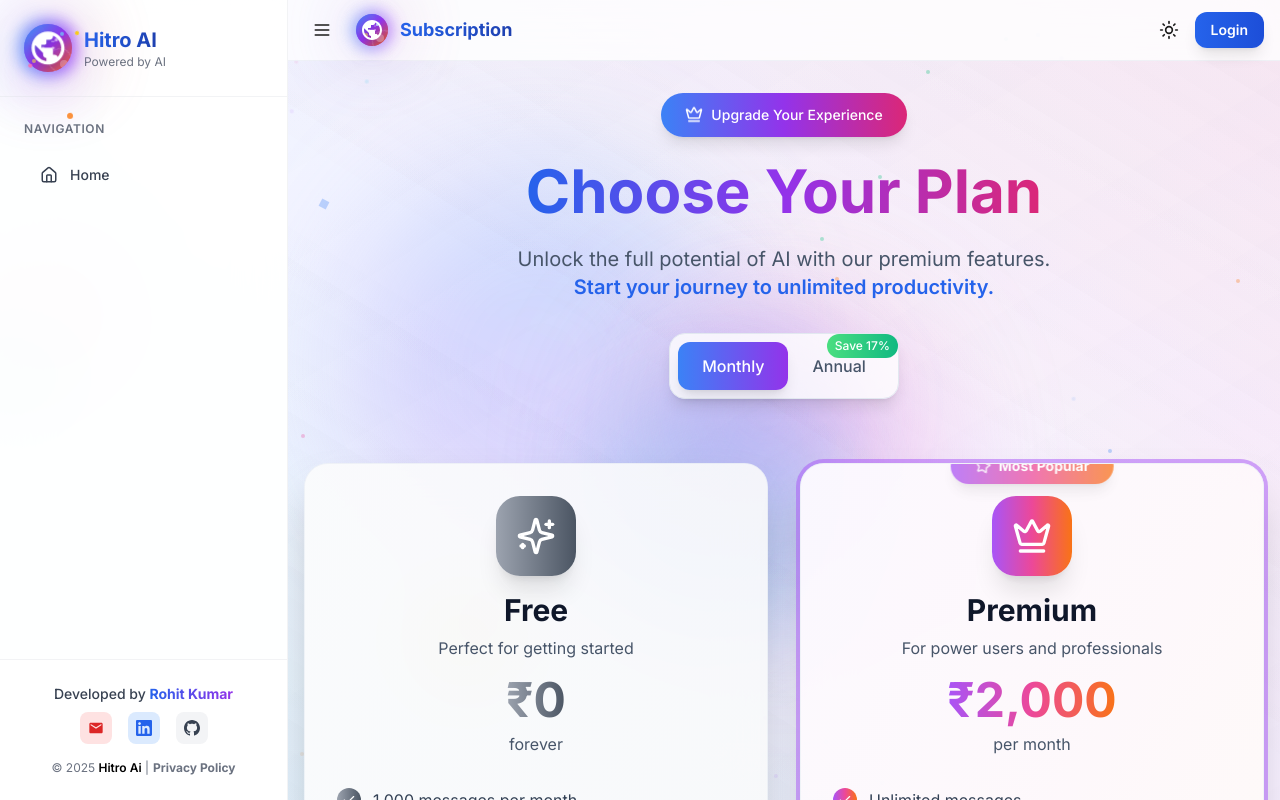
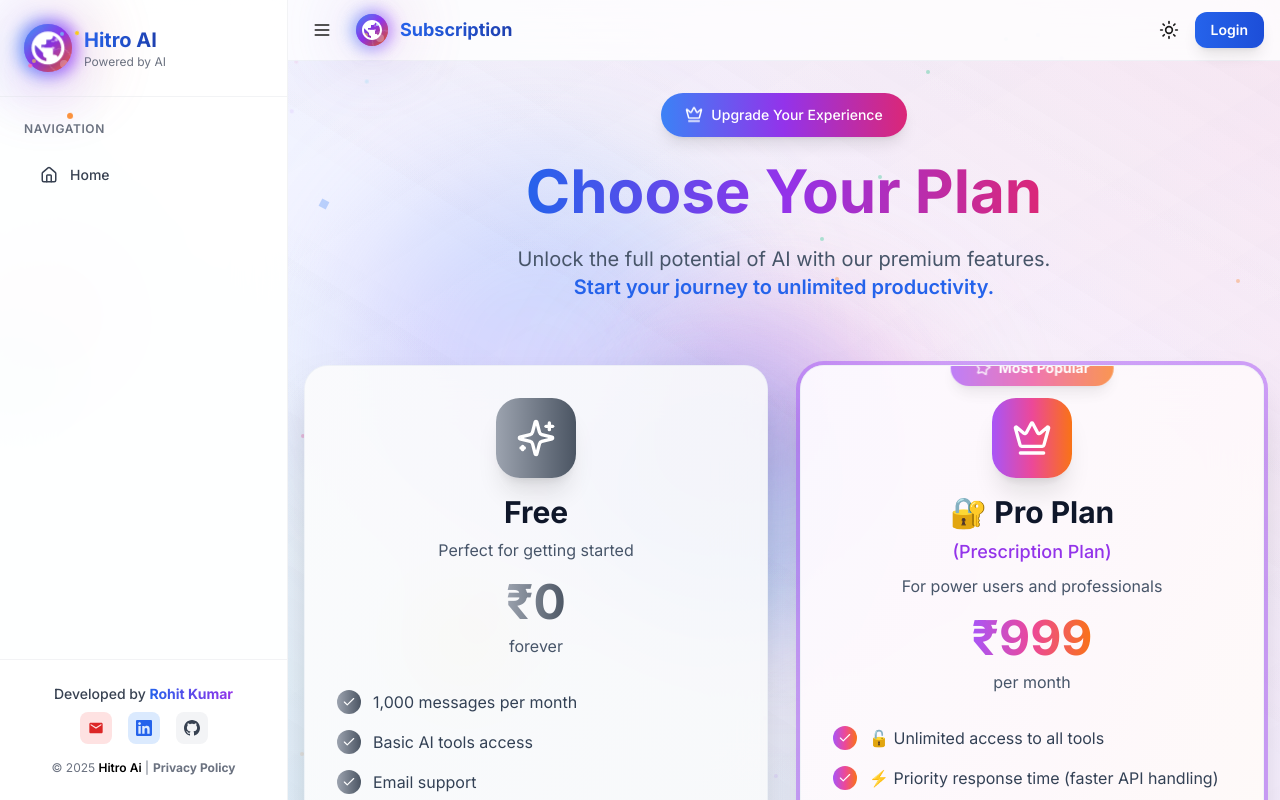
Before and after one commit to Rohitsaw6207/Hitro-Ai, a React (Vite) app in the folder hitroai-frontend/: page /subscription in a window 1280 px wide. Built offline with nearby package versions, Linux system fonts and the light colour scheme.

Commit message:
update in plans

```diff
--- a/hitroai-frontend/src/pages/Subscription.jsx
+++ b/hitroai-frontend/src/pages/Subscription.jsx
@@ -1,4 +1,4 @@
-import { Check, Star, Zap, Crown, Sparkles, TrendingUp, Shield, Headphones } from 'lucide-react';
+import { Check, Star, Zap, Crown, Sparkles, TrendingUp, Shield, Headphones, Clock, Database } from 'lucide-react';
 import { useState } from 'react';
 
 const Subscription = () => {
@@ -24,21 +24,22 @@ const Subscription = () => {
       bgGradient: 'from-gray-50 to-gray-100 dark:from-gray-800 dark:to-gray-900'
     },
     {
-      name: 'Premium',
-      price: isAnnual ? '₹20,000' : '₹2,000',
-      originalPrice: isAnnual ? '₹24,000' : null,
-      period: isAnnual ? 'per year' : 'per month',
+      name: '🔐 Pro Plan',
+      subtitle: '(Prescription Plan)',
+      price: '₹999',
+      originalPrice: null,
+      period: 'per month',
       description: 'For power users and professionals',
       features: [
-        'Unlimited messages',
-        'All AI tools & features',
-        'Priority support (24/7)',
-        'Advanced AI models',
-        'Custom integrations',
-        'API access',
-        'Export conversations',
-        'Team collaboration',
-        'Advanced analytics'
+        '🔓 Unlimited access to all tools',
+        '⚡ Priority response time (faster API handling)',
+        '💾 Save chat/code history',
+        '🎯 Advanced AI models',
+        '🔒 Enhanced security',
+        '📞 Priority support (24/7)',
+        '🚀 Custom integrations',
+        '📊 Advanced analytics',
+        '👥 Team collaboration'
       ],
       recommended: true,
       icon: Crown,
@@ -61,15 +62,15 @@ const Subscription = () => {
       gradient: 'from-green-400 to-emerald-500'
     },
     {
-      icon: Headphones,
-      title: '24/7 Support',
-      description: 'Get help whenever you need it from our expert team',
+      icon: Clock,
+      title: 'Priority Response',
+      description: 'Faster API handling for Pro users with dedicated resources',
       gradient: 'from-blue-400 to-purple-500'
     },
     {
-      icon: TrendingUp,
-      title: 'Advanced Analytics',
-      description: 'Track your productivity and optimize your workflow',
+      icon: Database,
+      title: 'Chat History',
+      description: 'Save and access your conversations and code snippets anytime',
       gradient: 'from-pink-400 to-red-500'
     }
   ];
@@ -101,33 +102,6 @@ const Subscription = () => {
             <br className="hidden md:block" />
             <span className="text-primary-600 font-semibold">Start your journey to unlimited productivity.</span>
           </p>
-
-          {/* Billing Toggle */}
-          <div className="inline-flex items-center bg-white/80 dark:bg-secondary-800/80 backdrop-blur-xl border border-secondary-200 dark:border-secondary-700 rounded-2xl p-2 shadow-lg">
-            <button
-              onClick={() => setIsAnnual(false)}
-              className={`px-6 py-3 rounded-xl font-medium transition-all duration-300 ${
-                !isAnnual
-                  ? 'bg-gradient-to-r from-primary-500 to-purple-600 text-white shadow-lg'
-                  : 'text-secondary-600 dark:text-secondary-400 hover:text-secondary-800 dark:hover:text-secondary-200'
-              }`}
-            >
-              Monthly
-            </button>
-            <button
-              onClick={() => setIsAnnual(true)}
-              className={`px-6 py-3 rounded-xl font-medium transition-all duration-300 relative ${
-                isAnnual
-                  ? 'bg-gradient-to-r from-primary-500 to-purple-600 text-white shadow-lg'
-                  : 'text-secondary-600 dark:text-secondary-400 hover:text-secondary-800 dark:hover:text-secondary-200'
-              }`}
-            >
-              Annual
-              <span className="absolute -top-2 -right-2 bg-gradient-to-r from-green-400 to-emerald-500 text-white text-xs px-2 py-1 rounded-full">
-                Save 17%
-              </span>
-            </button>
-          </div>
         </div>
 
         {/* Pricing Cards */}
@@ -165,6 +139,12 @@ const Subscription = () => {
                   <h3 className="text-3xl font-bold text-secondary-900 dark:text-secondary-100 mb-2">
                     {plan.name}
                   </h3>
+
+                  {plan.subtitle && (
+                    <p className="text-lg font-medium text-purple-600 dark:text-purple-400 mb-2">
+                      {plan.subtitle}
+                    </p>
+                  )}
 
                   <p className="text-secondary-600 dark:text-secondary-400 mb-4">
                     {plan.description}
@@ -233,7 +213,7 @@ const Subscription = () => {
         <div className="mb-16 animate-fade-in-up" style={{ animationDelay: '600ms' }}>
           <h2 className="text-4xl font-bold text-center mb-12">
             <span className="bg-gradient-to-r from-blue-600 via-purple-600 to-pink-600 bg-clip-text text-transparent">
-              Why Choose Premium?
+              Why Choose Pro Plan?
             </span>
           </h2>
 
@@ -284,6 +264,24 @@ const Subscription = () => {
                 Yes! Start with our free plan and upgrade when you're ready for more features.
               </p>
             </div>
+
+            <div className="p-6 bg-white/80 dark:bg-secondary-800/80 backdrop-blur-xl border border-secondary-200/50 dark:border-secondary-700/50 rounded-2xl shadow-lg hover:shadow-xl transition-all duration-300">
+              <h3 className="font-bold text-secondary-900 dark:text-secondary-100 mb-2">
+                What's included in chat history?
+              </h3>
+              <p className="text-secondary-600 dark:text-secondary-400 text-sm">
+                Save all your conversations, code snippets, and AI responses for future reference.
+              </p>
+            </div>
+
+            <div className="p-6 bg-white/80 dark:bg-secondary-800/80 backdrop-blur-xl border border-secondary-200/50 dark:border-secondary-700/50 rounded-2xl shadow-lg hover:shadow-xl transition-all duration-300">
+              <h3 className="font-bold text-secondary-900 dark:text-secondary-100 mb-2">
+                How fast is priority response?
+              </h3>
+              <p className="text-secondary-600 dark:text-secondary-400 text-sm">
+                Pro users get 3x faster response times with dedicated API resources.
+              </p>
+            </div>
           </div>
         </div>
       </div>
```
Also changed, not shown: hitroai-frontend/vercel.json (added), 1 other file (tests, documents, lock files or other folders).
